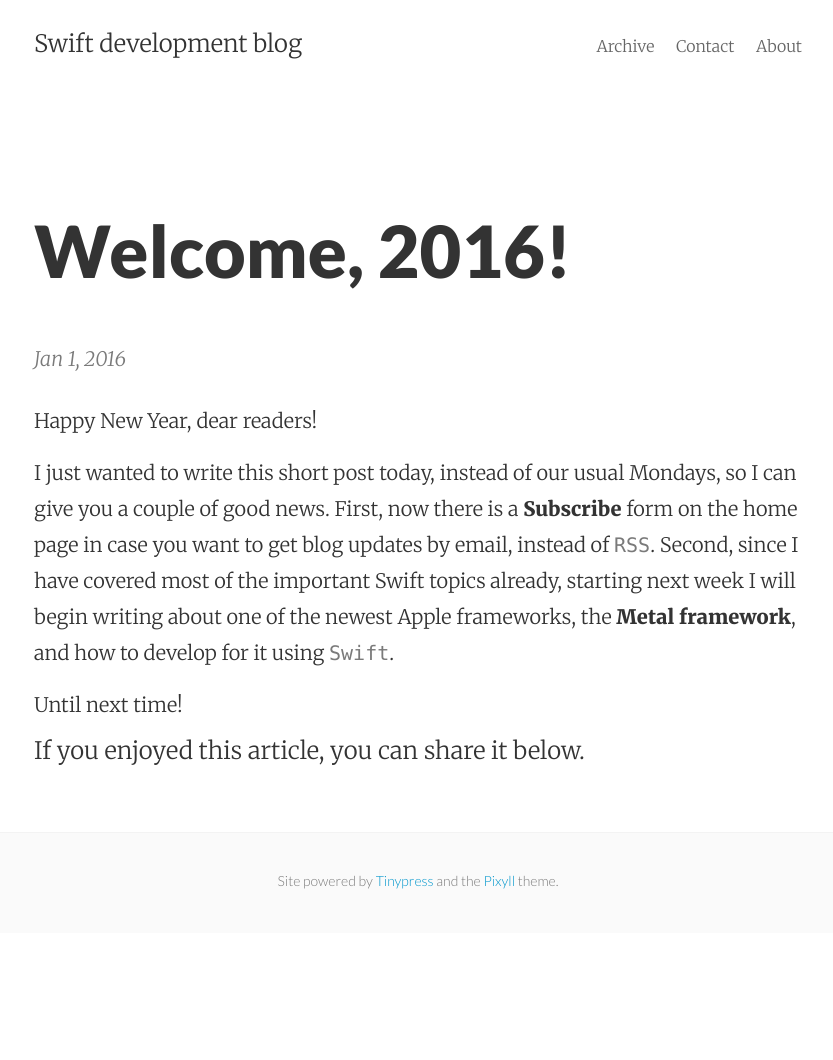
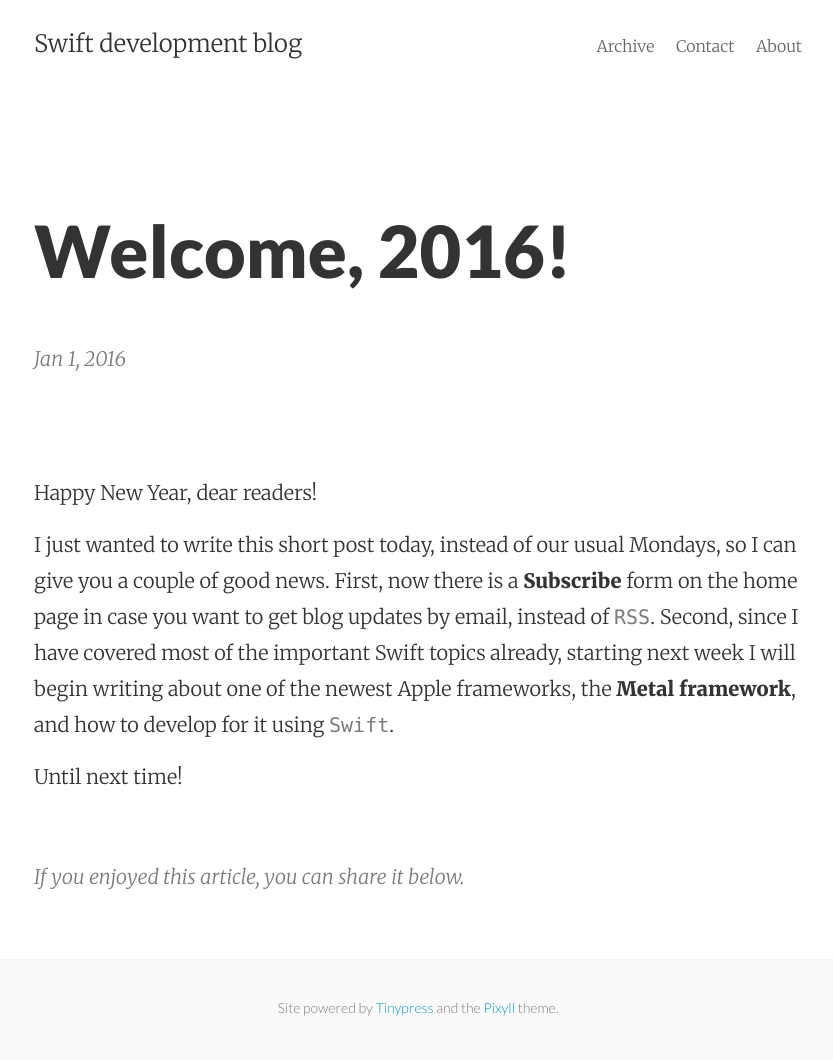
Before and after one commit to mhorga/mhorga.github.io, a Jekyll site: the page built from _posts/2016-01-01-welcome-2016.markdown, in a window 1280 px wide. Shown: the whole page, without its empty margins (222-1055 px from the left). Built offline with Jekyll 4.4.1, drawn with Linux system fonts in a browser that asks for light colours; comment, search, counter and statistics services are not loaded; before the commit the page ends 933 px from its top, so only the background shows below that.

Commit message:
updated Post

```diff
--- a/_layouts/post.html
+++ b/_layouts/post.html
@@ -15,13 +15,14 @@ layout: default
   <a class="a2a_button_email"></a>
 </div>
 <script async src="https://static.addtoany.com/menu/page.js"></script>
+<br /><br /><br />
 
 <article class="post-content">
   {{ content }}
 </article>
 
-If you enjoyed this article, you can share it below.
-
+<br /><br />
+<p class="post-meta">If you enjoyed this article, you can share it below.</p>
 <div class="a2a_kit a2a_kit_size_32 a2a_default_style">
   <a class="a2a_button_twitter"></a>
   <a class="a2a_button_reddit"></a>
```
